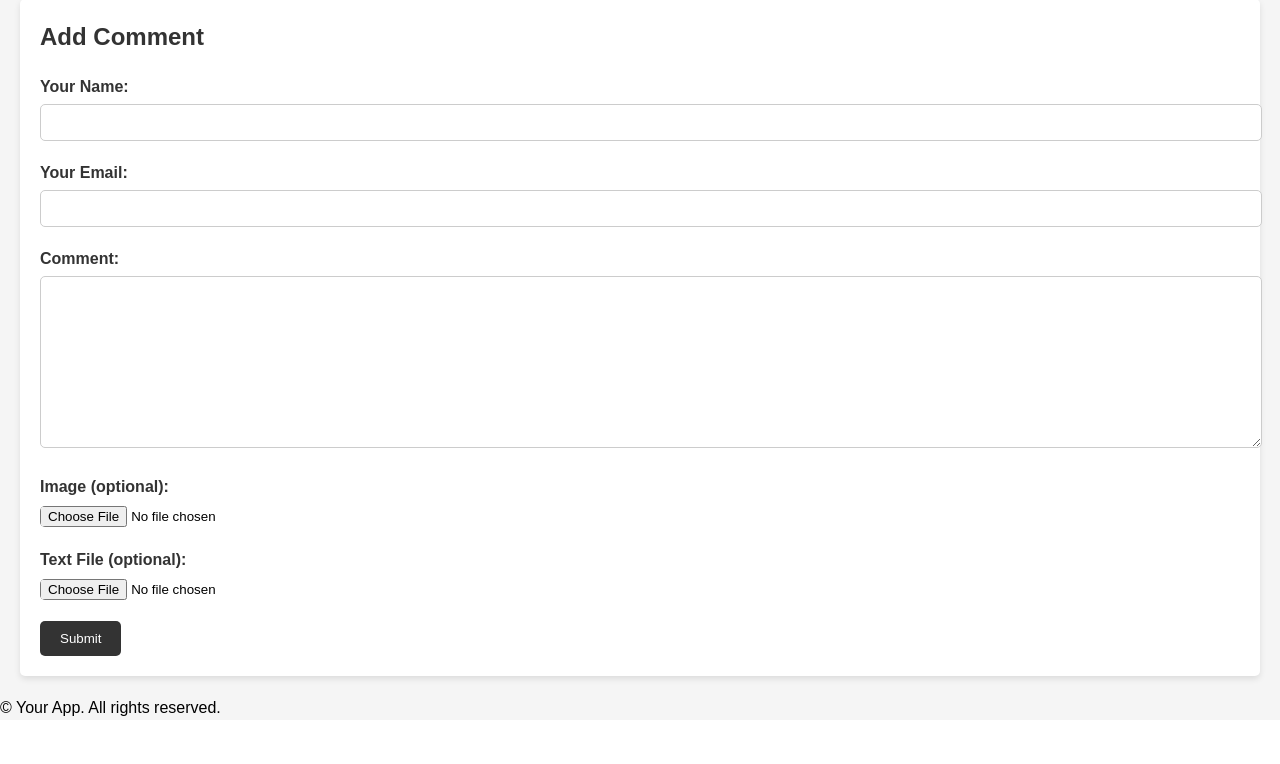
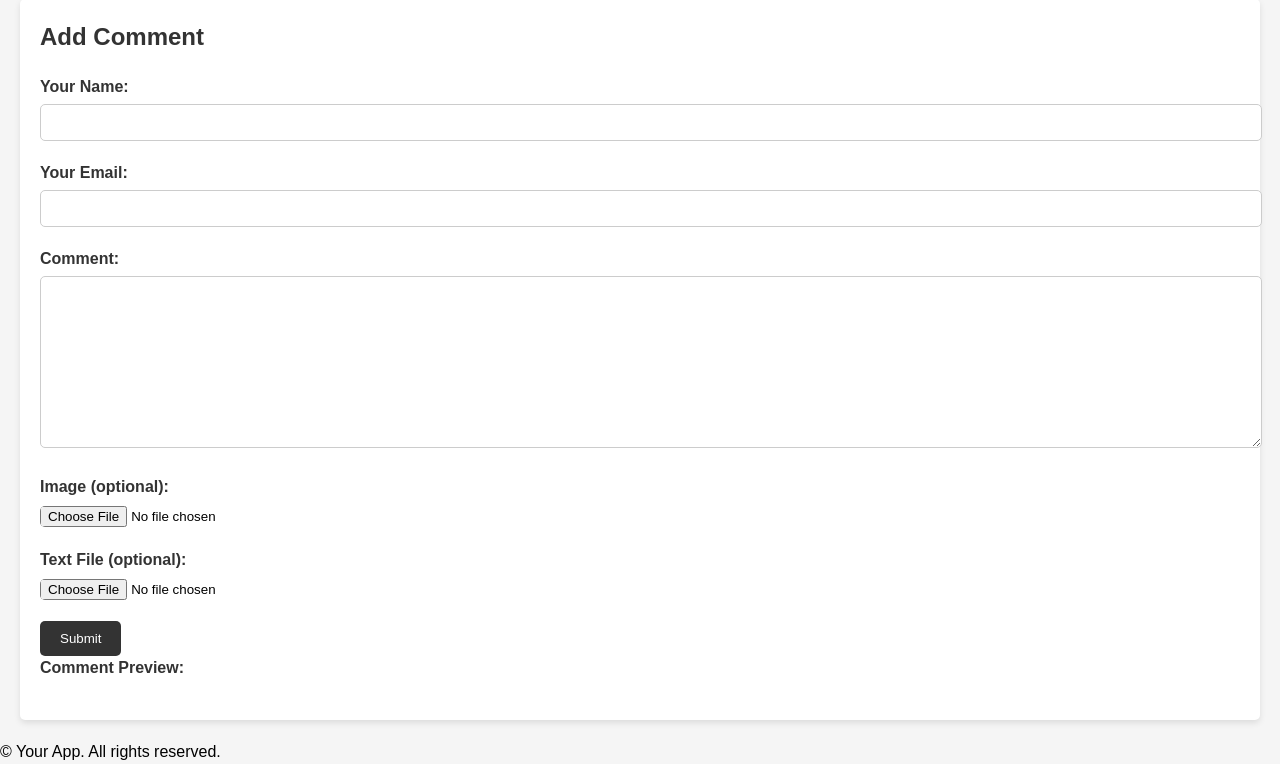
Before and after one commit to YuriiVataschuk/SPAtestTask, a Django app: page /app/add_comment/ in a window 1280 px wide. Shown: the part 157-921 px from the top of the page. Before the commit the page ends 873 px from the top, so only its background shows below. Run offline with Django 4.2, Linux system fonts and the light colour scheme; some libraries are stand-ins or nearby versions.

Commit message:
preview template added

```diff
--- a/app/urls.py
+++ b/app/urls.py
@@ -11,6 +11,7 @@ urlpatterns = [
     path('add_comment/', AddCommentView.as_view(), name='add_comment'),
     path('add_nested_comment/<int:parent_comment_id>/', AddCommentView.as_view(), name='add_nested_comment'),
     path('comment_list/', CommentListView.as_view(), name='comment_list'),
+    path('comment_preview/', views.comment_preview, name='comment_preview'),
 ]
 
 if settings.DEBUG:
--- a/app/views.py
+++ b/app/views.py
@@ -3,14 +3,23 @@ import os
 from django.core.exceptions import ValidationError
 from django.core.files.uploadedfile import UploadedFile
 from django.core.paginator import Paginator
-from django.http import HttpResponse, FileResponse
+from django.http import HttpResponse, FileResponse, JsonResponse
 from django.shortcuts import render, redirect
 from django.views import View
+from markdown import markdown
 
 from SPAtestTask import settings
 from .models import Comment
 from .forms import CommentForm
 from PIL import Image, ImageOps
+
+
+def comment_preview(request):
+    if request.method == 'POST':
+        comment_text = request.POST.get('comment_text', '')
+        preview_context = {'preview_text': comment_text}
+        return render(request, 'preview_template.html', preview_context)
+    return JsonResponse({'error': 'Invalid request method'}, status=400)
 
 
 def serve_text_file(request, filename):
--- a/templates/add_comment.html
+++ b/templates/add_comment.html
@@ -31,6 +31,52 @@
         <div class="g-recaptcha" data-sitekey="6LeS49AnAAAAAN0EfnD-X5EYiJHoEBMCiZx_x2w1"></div>
       </div>
       <button type="submit" class="submit-button">Submit</button>
+
+      <!-- Comment Preview Container -->
+      <div class="form-group">
+        <label for="comment-preview">Comment Preview:</label>
+        <div id="comment-preview" class="comment-preview"></div>
+      </div>
+
+      <script>
+        document.addEventListener('DOMContentLoaded', function() {
+          const form = document.querySelector('.comment-form');
+          const submitButton = form.querySelector('.submit-button');
+          const commentTextArea = form.querySelector('#{{ form.text.id_for_label }}');
+          const commentPreviewContainer = document.getElementById('comment-preview');
+
+          form.addEventListener('submit', function(event) {
+            const userField = form.querySelector('#{{ form.user_name.id_for_label }}');
+            const emailField = form.querySelector('#{{ form.email.id_for_label }}');
+
+            if (!userField.value.trim() || !emailField.value.trim() || !commentTextArea.value.trim()) {
+              event.preventDefault();
+              alert('Please fill out all required fields.');
+            }
+          });
+
+          // Add event listener for comment text area
+          commentTextArea.addEventListener('input', function() {
+            const commentText = commentTextArea.value;
+
+            fetch('{% url "app:comment_preview" %}', {
+              method: 'POST',
+              headers: {
+                'Content-Type': 'application/json',
+                'X-CSRFToken': '{{ csrf_token }}',
+              },
+              body: JSON.stringify({ text: commentText }),
+            })
+              .then(response => response.json())
+              .then(data => {
+                commentPreviewContainer.innerHTML = data.html;
+              })
+              .catch(error => {
+                console.error('Error fetching preview:', error);
+              });
+          });
+        });
+      </script>
     </form>
   </div>
 {% endblock %}
```
Also changed, not shown: templates/preview_template.html (added, +8 -0 lines).
